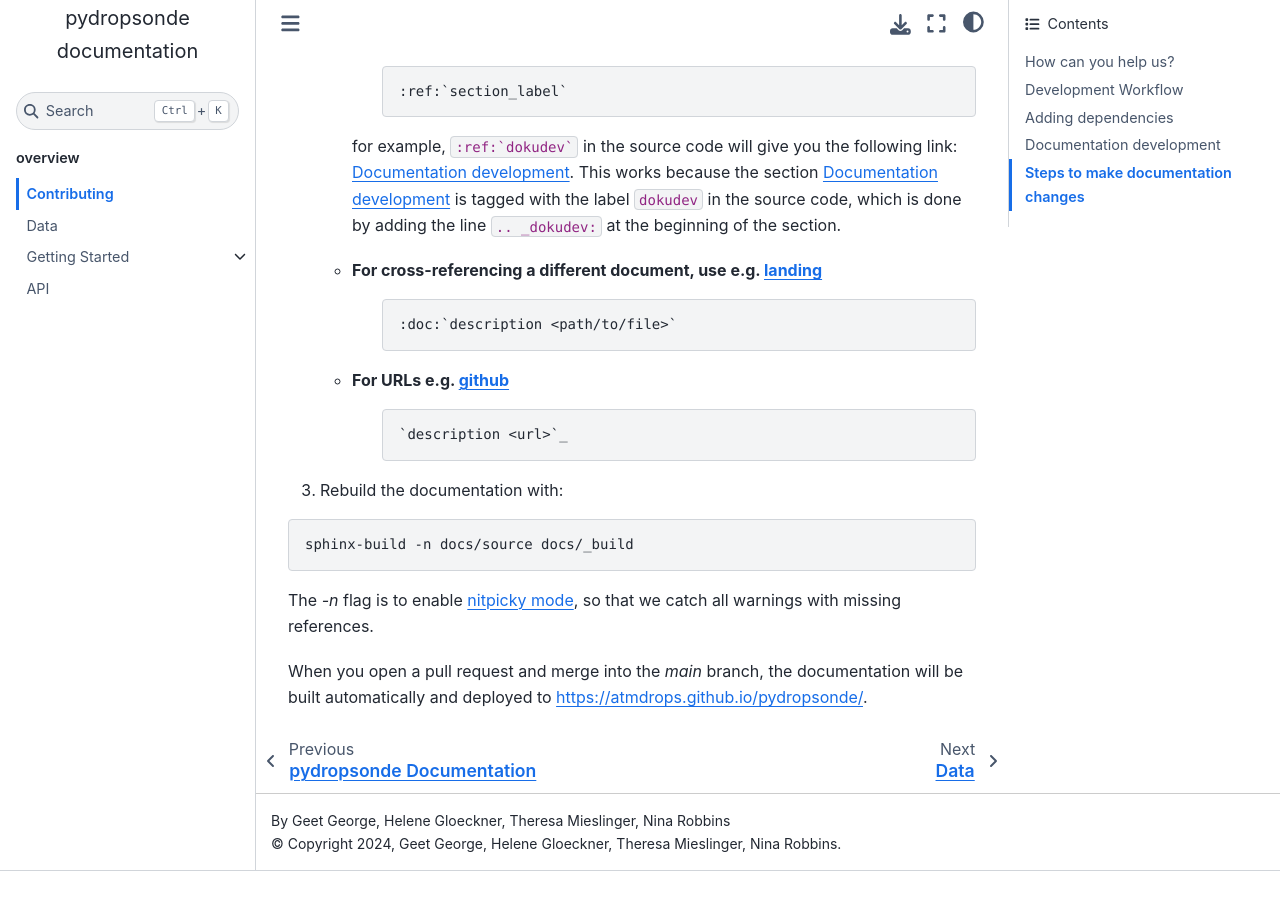
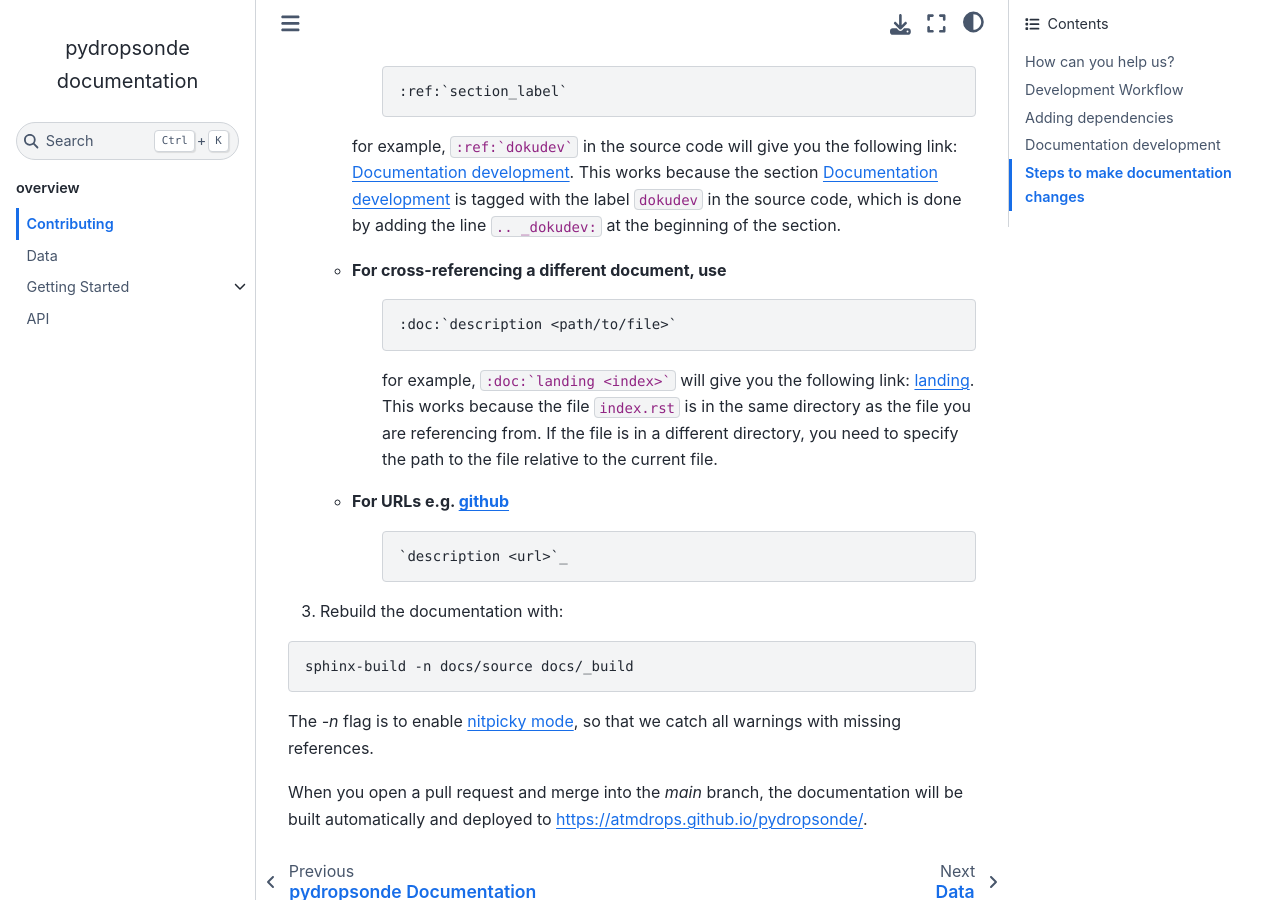
Before and after one commit to tmieslinger/pydropsonde, a Sphinx documentation site: the page built from docs/source/CONTRIBUTING.rst, in a window 1280 px wide and 900 px high, scrolled down 4007 px. Built offline with Sphinx 7.4.7 and the Sphinx Book theme 1.1.4, drawn with Linux system fonts in a browser that asks for light colours; before the commit the page ends 4878 px from its top, so only the background shows below that.

Commit message:
make document reference more elaborate

````diff
--- a/docs/source/CONTRIBUTING.rst
+++ b/docs/source/CONTRIBUTING.rst
@@ -140,10 +140,12 @@ Steps to make documentation changes
      for example, ``:ref:`dokudev``` in the source code will give you the following link: :ref:`dokudev`. This works because the section :ref:`dokudev` is tagged with the label ``dokudev`` in the source code, which is done by adding the line ``.. _dokudev:`` at the beginning of the section.
 
 
-   - For cross-referencing a different document, use e.g. :doc:`landing <index>`
+   - For cross-referencing a different document, use
       .. code-block::
 
         :doc:`description <path/to/file>`
+
+      for example, ``:doc:`landing <index>``` will give you the following link: :doc:`landing <index>`. This works because the file ``index.rst`` is in the same directory as the file you are referencing from. If the file is in a different directory, you need to specify the path to the file relative to the current file.
 
 
    - For URLs  e.g. `github <https://github.com/>`_
````
